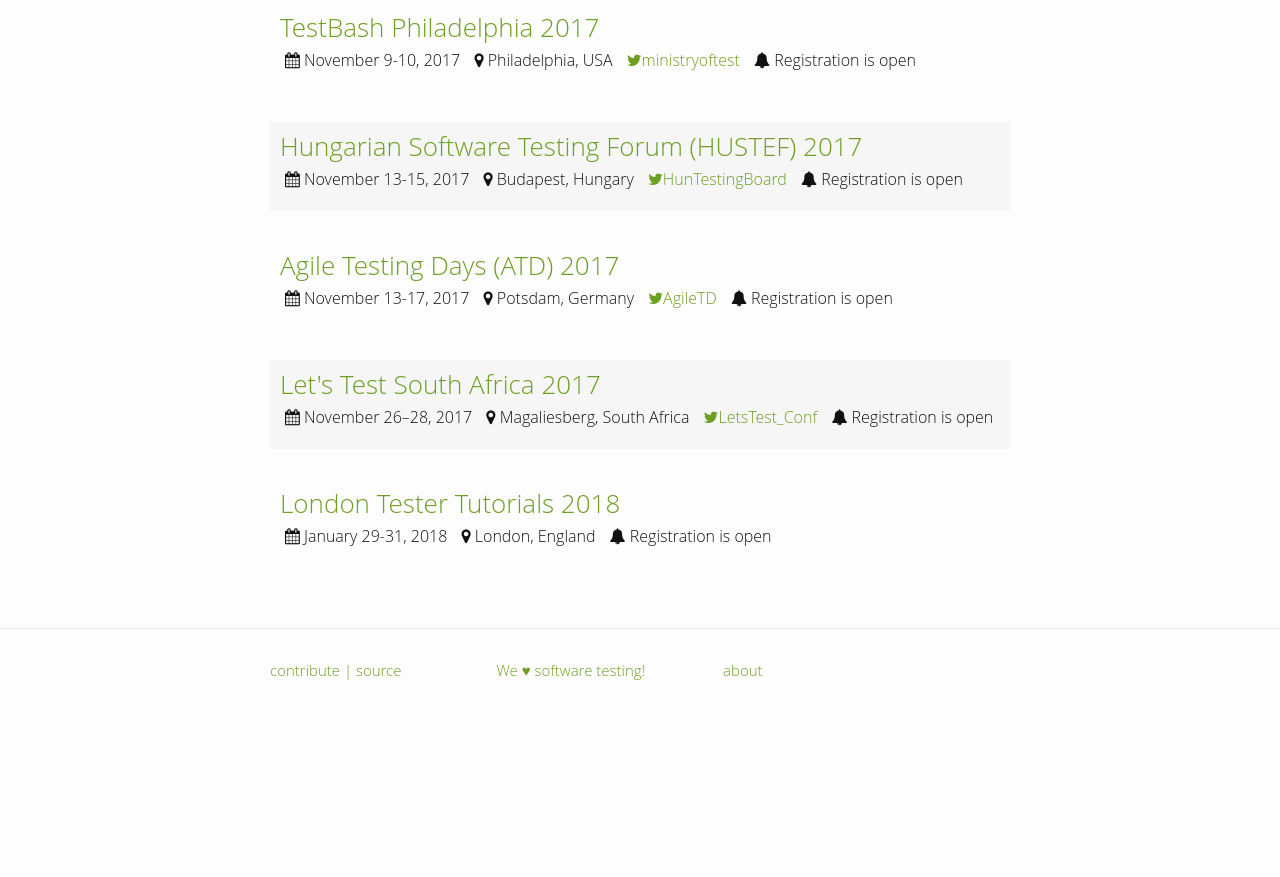
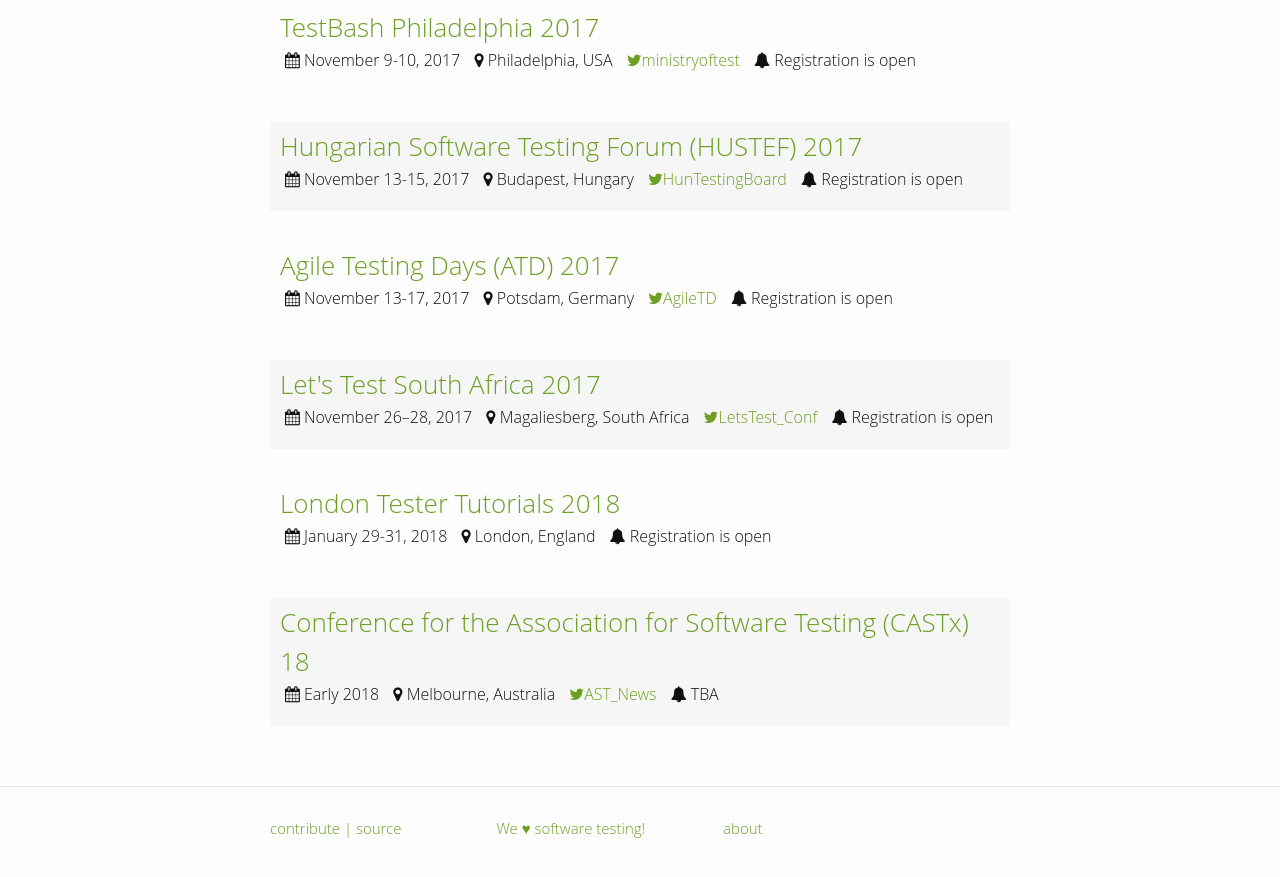
Before and after one commit to TestingConferences/testingconferences.github.io, a Jekyll site: the page built from index.html, in a window 1280 px wide and 900 px high, scrolled down 3610 px. Shown: the top 877 px of the window. Built offline with Jekyll 4.4.1, drawn with Linux system fonts in a browser that asks for light colours; before the commit the page ends 4352 px from its top, so only the background shows below that.

Commit message:
Added CASTx18

```diff
--- a/_data/current.yml
+++ b/_data/current.yml
@@ -125,7 +125,7 @@
 - name: Targeting Quality (KWSQA) 2017
   location: Kitchener, ON Canada
   dates: "September 25-26, 2017"
-  url: http://kwsqa.org/conference/
+  url: http://kwsqa.org/conference/registration/
   twitter: KWSQA
   status: Registration is open
 
@@ -217,3 +217,10 @@
   dates: "January 29-31, 2018"
   url: https://skillsmatter.com/conferences/8189-london-tester-tutorials-2018
   status: Registration is open
+
+- name: Conference for the Association for Software Testing (CASTx) 18
+  location: Melbourne, Australia
+  dates: "Early 2018"
+  url: https://www.associationforsoftwaretesting.org/conference/64851-2/castx18-program-committee/
+  twitter: AST_News
+  status: TBA
--- a/_data/past.yml
+++ b/_data/past.yml
@@ -66,6 +66,11 @@
   dates: "May 1-3rd, 2017"
   url: http://testleadershipcongress-ny.com/
   twitter: QA_nna
+
+- name: WOTBLACK 1
+  location: Brooklyn, NY, USA
+  dates: "April 30, 2017"
+  url: https://wotblack.wordpress.com/
 
 - name: TestCon Moscow 2017
   location: Moscow, Russia
```
